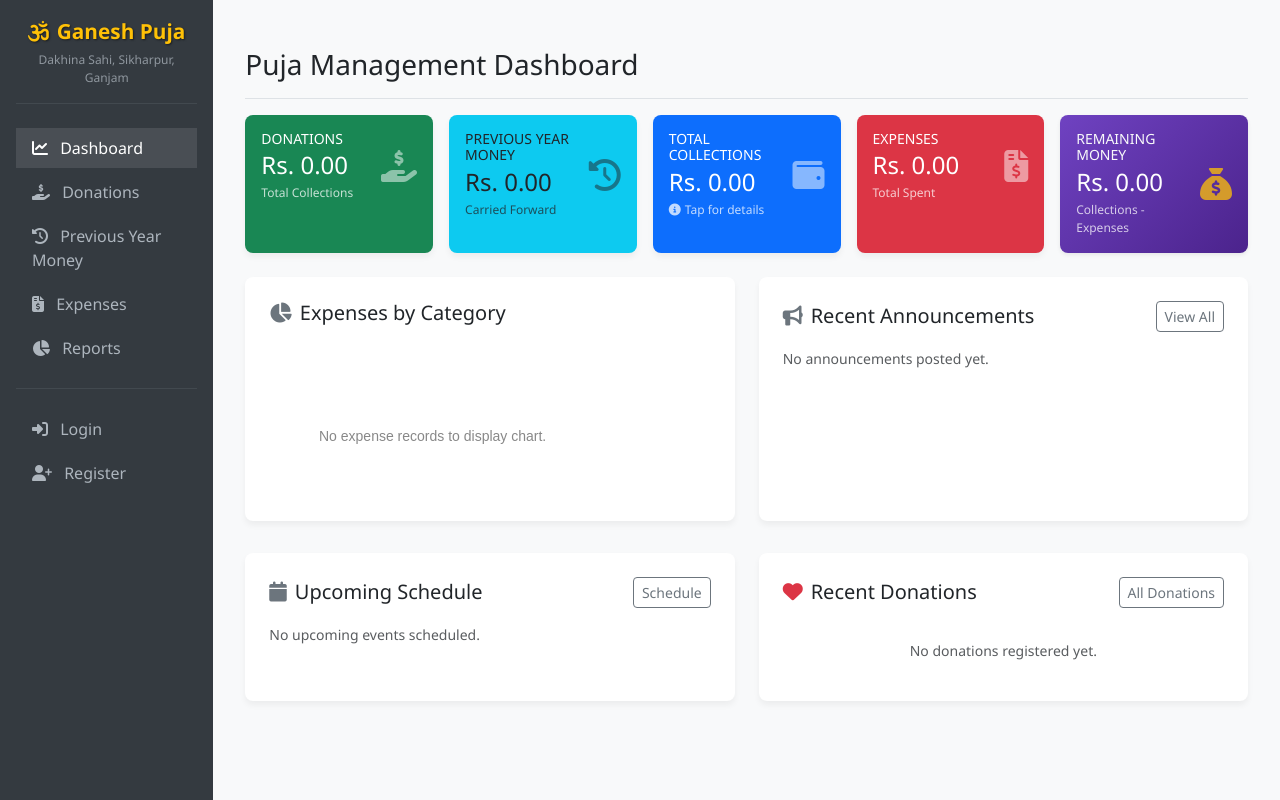
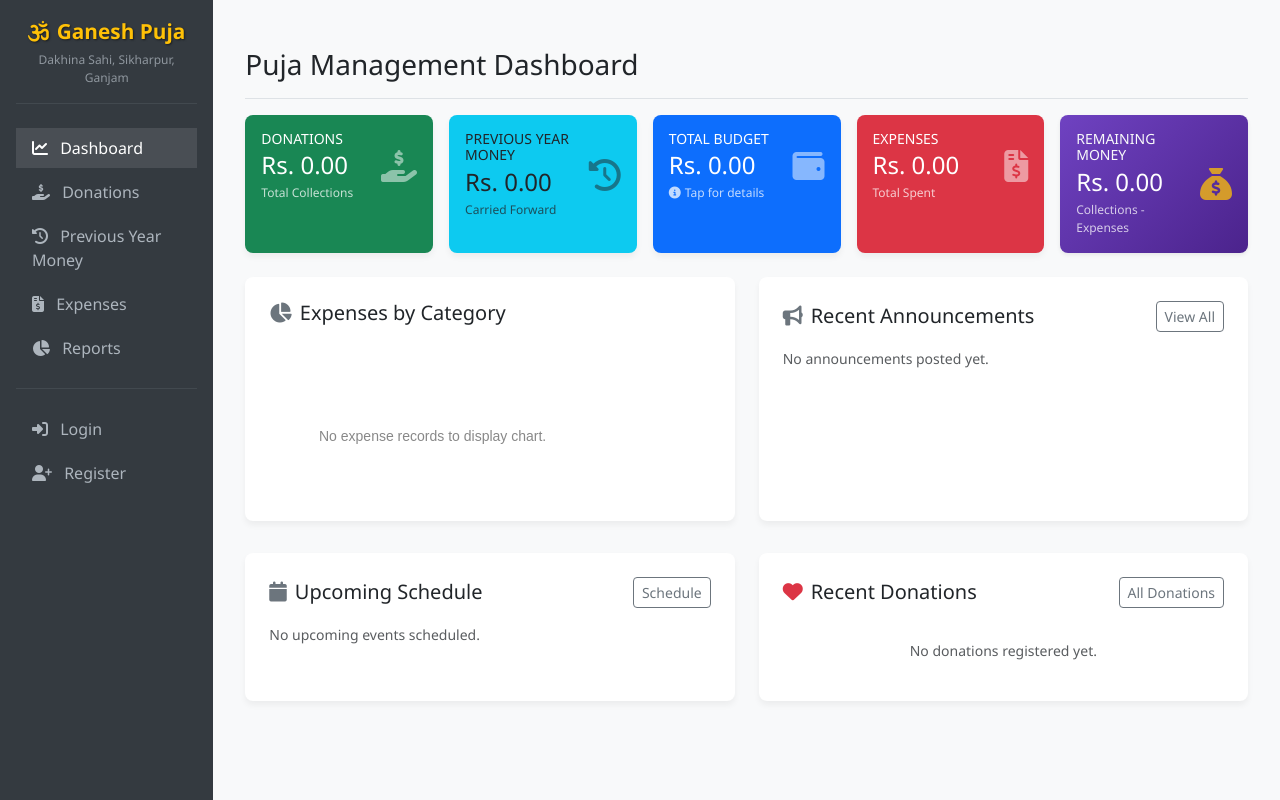
Before and after one commit to Santosh190512/ganesh-puja, a Django app: page / in a window 1280 px wide. Run offline with Django 5.2, Linux system fonts and the light colour scheme; data comes from the database, SQL or seed files in the repository; data that the repository does not hold is empty.

Commit message:
little change4

```diff
--- a/puja/templates/puja/dashboard.html
+++ b/puja/templates/puja/dashboard.html
@@ -55,7 +55,7 @@
         <div class="card bg-primary text-white p-3 h-100 card-hover-effect" role="button" data-bs-toggle="modal" data-bs-target="#totalCollectionModal" style="cursor: pointer;">
             <div class="d-flex justify-content-between align-items-center">
                 <div>
-                    <h6 class="text-uppercase small mb-1">Total Collections</h6>
+                    <h6 class="text-uppercase small mb-1">Total Budget</h6>
                     <h4 class="mb-0">Rs. {{ total_budget }}</h4>
                     <div style="font-size: 0.75rem;" class="opacity-75 mt-1"><i class="fa-solid fa-circle-info me-1"></i>Tap for details</div>
                 </div>
```
